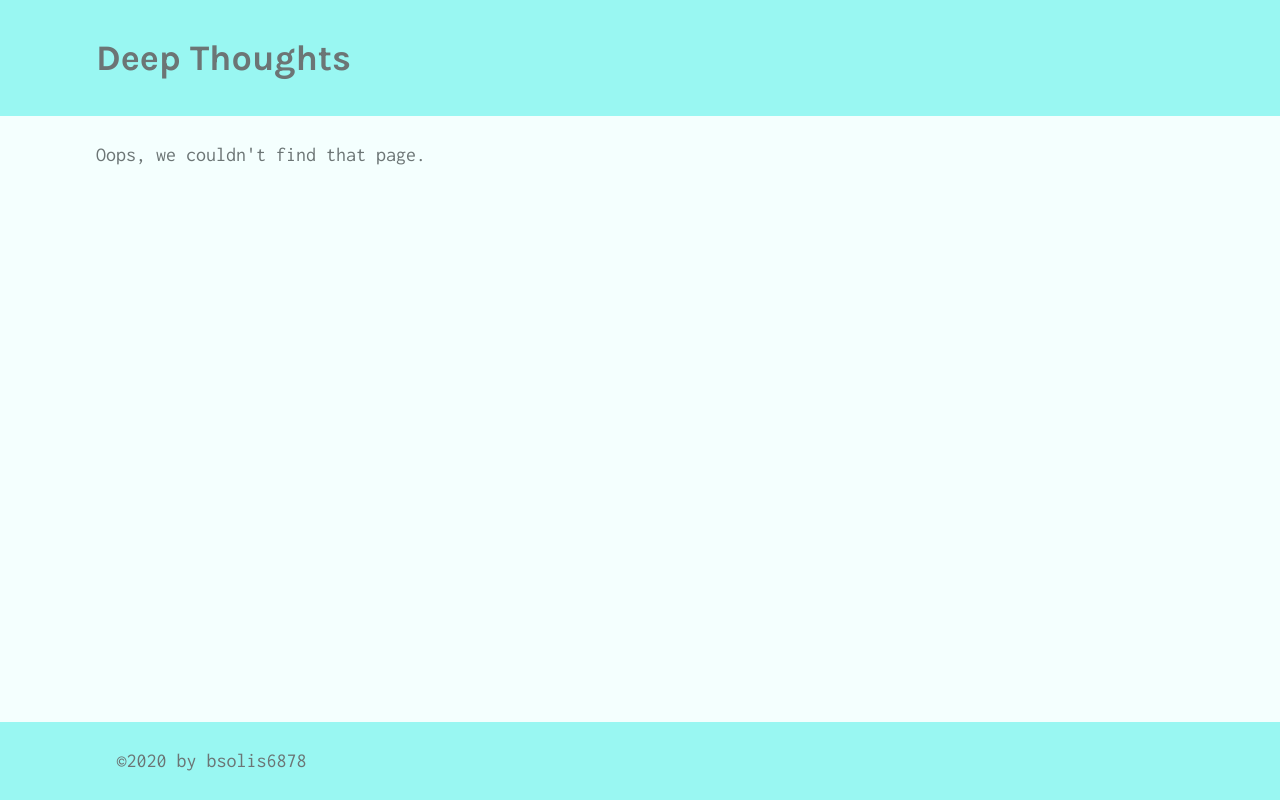
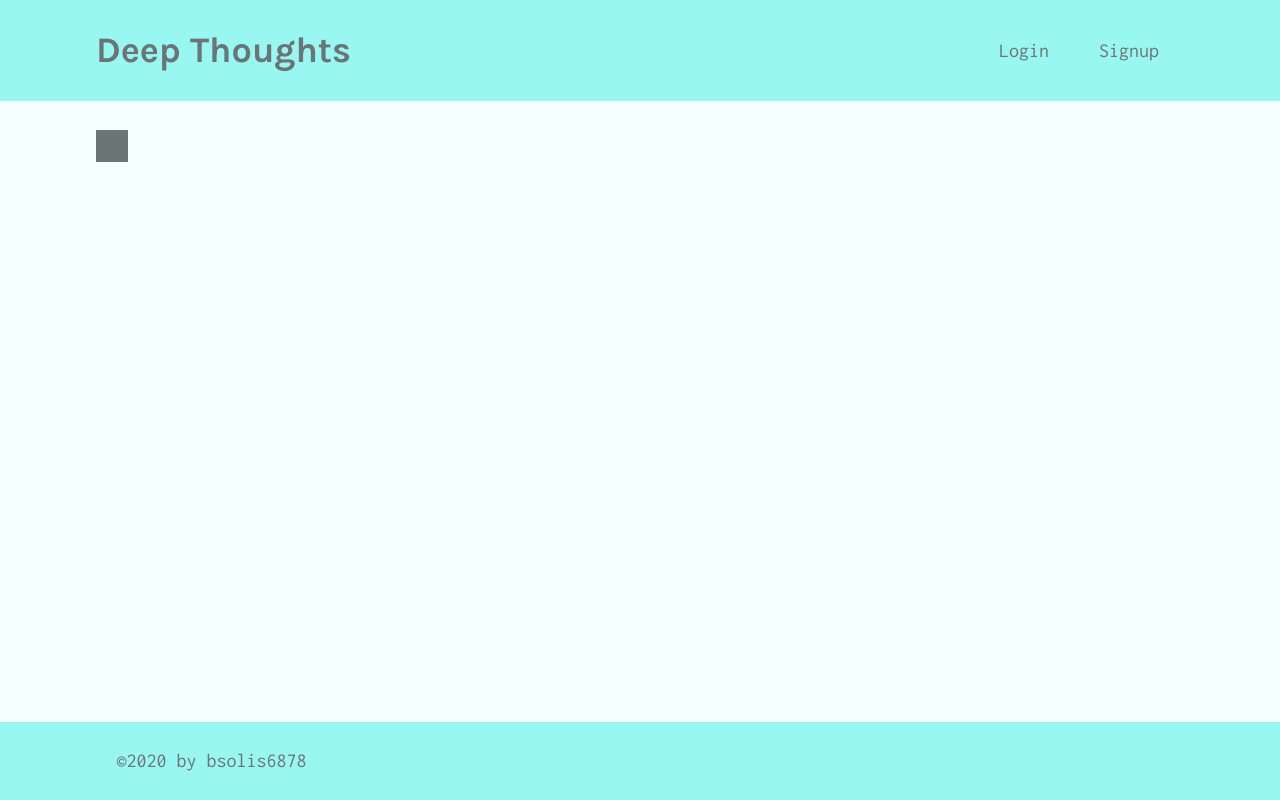
Before and after one commit to bsolis6878/deep-thoughts, a React (Create React App) app in the folder client/: page /profile/1 in a window 1280 px wide. Built offline with nearby package versions, Linux system fonts and the light colour scheme.

Commit message:
added links for login, signup, profile, and single thought

```diff
--- a/client/src/App.js
+++ b/client/src/App.js
@@ -41,12 +41,12 @@ function App() {
                 path="/signup"
                 element={<Signup />}
               />
+              <Route path="/profile">
+                <Route path=":username" element={<Profile />} />
+                <Route path="" element={<Profile />} />
+              </Route>
               <Route
-                path="/profile"
-                element={<Profile />}
-              />
-              <Route
-                path="/thought"
+                path="/thought/:id"
                 element={<SingleThought />}
               />
               <Route
--- a/client/src/components/Header/index.js
+++ b/client/src/components/Header/index.js
@@ -1,10 +1,18 @@
 import React from 'react';
+import { Link } from 'react-router-dom';
 
 const Header = () => {
   return (
     <header className="bg-secondary mb-4 py-2 flex-row align-center">
       <div className="container flex-row justify-space-between-lg justify-center align-center">
-        <h1>Deep Thoughts</h1>
+        <Link to="/">
+          <h1>Deep Thoughts</h1>
+        </Link>
+
+        <nav className="text-center">
+          <Link to="/login">Login</Link>
+          <Link to="/signup">Signup</Link>
+        </nav>
       </div>
     </header>
   );
--- a/client/src/components/ThoughtList/index.js
+++ b/client/src/components/ThoughtList/index.js
@@ -1,4 +1,5 @@
 import React from 'react';
+import { Link } from 'react-router-dom';
 
 const ThoughtList = ({ thoughts, title }) => {
     if (!thoughts.length) {
@@ -12,15 +13,23 @@ const ThoughtList = ({ thoughts, title }) => {
                 thoughts.map(thought => (
                     <div key={thought._id} className="card mb-3">
                         <p className="card-header">
+                            <Link
+                                to={`/profile/${thought.username}`}
+                                style={{ fontWeight: 700 }}
+                                className="text-light"
+                            >
                                 {thought.username}
+                            </Link>{' '}
                             thought on {thought.createdAt}
                         </p>
                         <div className="card-body">
+                            <Link to={`/thought/${thought._id}`}>
                                 <p>{thought.thoughtText}</p>
                                 <p className="mb-0">
                                     Reactions: {thought.reactionCount} || Click to{' '}
                                     {thought.reactionCount ? 'see' : 'start'} the discussion!
                                 </p>
+                            </Link>
                         </div>
                     </div>
                 ))}
--- a/client/src/pages/SingleThought.js
+++ b/client/src/pages/SingleThought.js
@@ -1,6 +1,11 @@
 import React from 'react';
+import { useParams } from 'react-router-dom';
 
 const SingleThought = props => {
+
+  const { id: thoughtId } = useParams();
+  console.log(thoughtId);
+
   return (
     <div>
       <div className="card mb-3">
```
Lines whose indentation alone changed are shown as unchanged.
